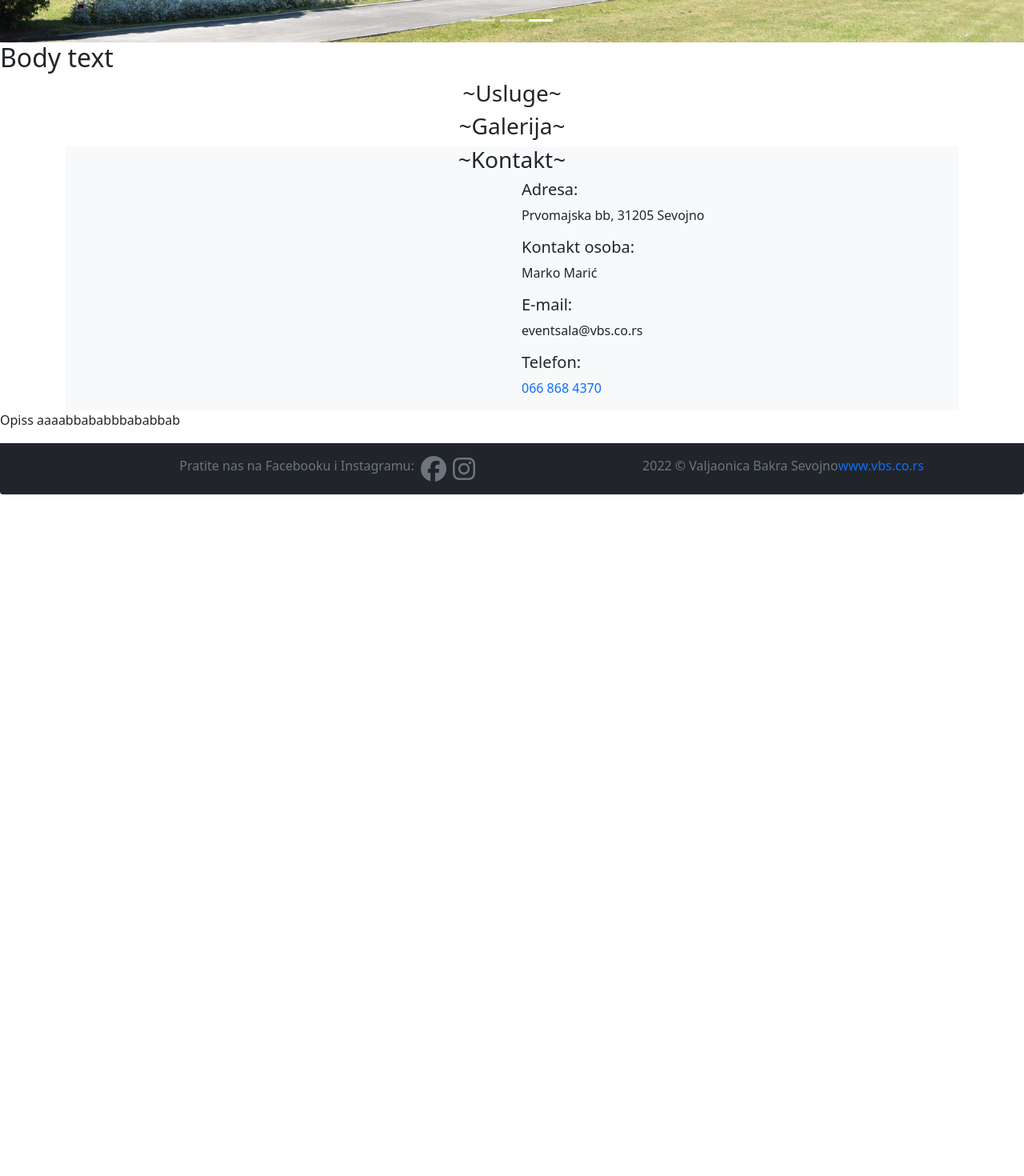
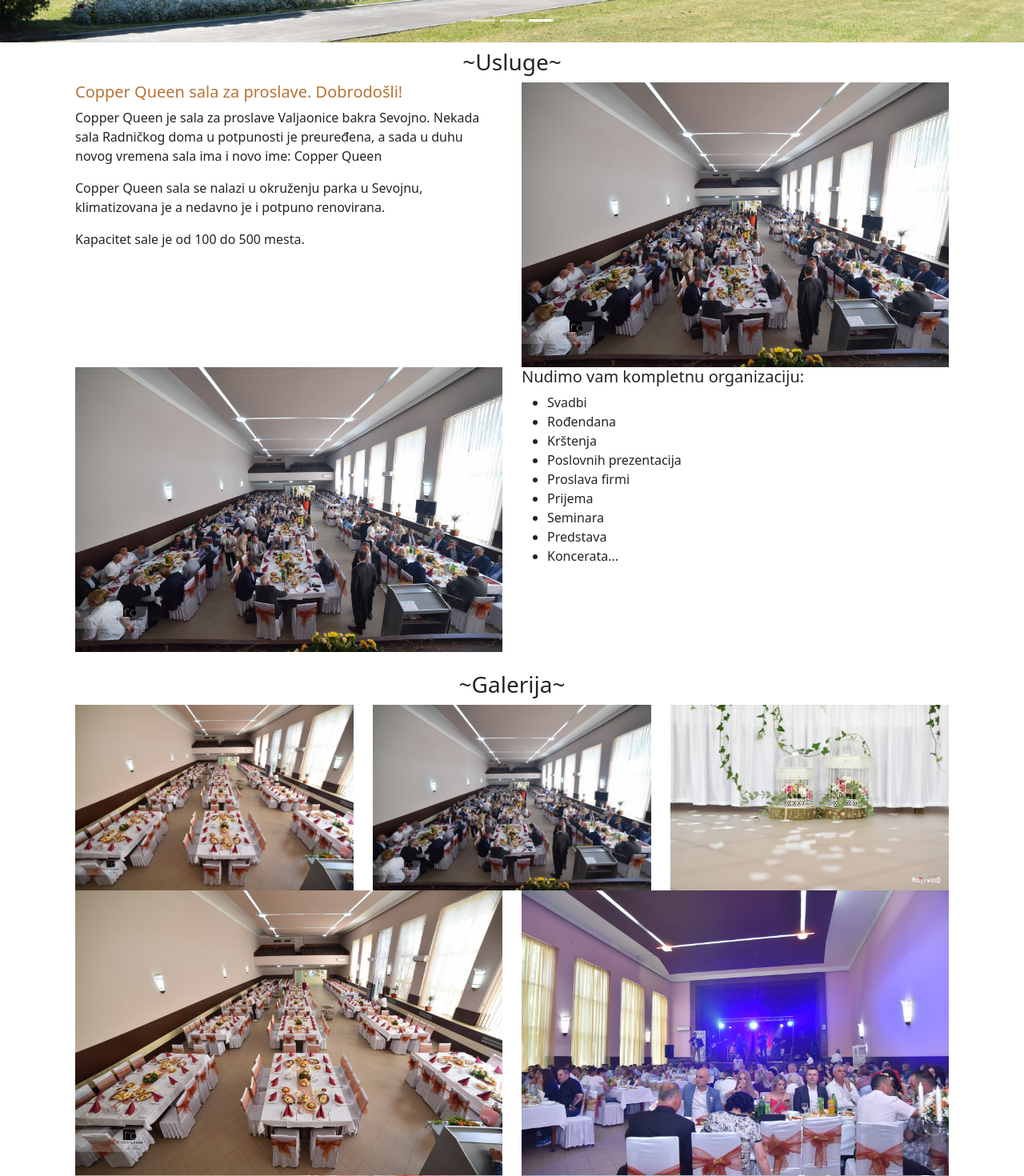
Before and after one commit to nvkpnvc/first-project, a React (Create React App) app: page / in a window 1280 px wide. Shown: the part 800-2270 px from the top of the page at 80% size. Before the commit the page ends 1418 px from the top, so only its background shows below. Built offline with nearby package versions, Linux system fonts and the light colour scheme.

Commit message:
Body1 Footer2

```diff
--- a/src/App.js
+++ b/src/App.js
@@ -9,9 +9,7 @@
     <>
       <Header />
       <Carousel />
-      <h2>Body text</h2>
       <Body />
-      <p>Opiss aaaabbababbbababbab</p>
       <Footer />
     </>
   );
--- a/src/components/Footer.js
+++ b/src/components/Footer.js
@@ -4,9 +4,9 @@
 const Footer = (props) => {
   return (
     <ModalFooter className="text-muted bg-dark">
-      <Container fluid="md">
+      <Container className="container-sm">
         <Row>
-          <Col className="d-flex justify-content-center">
+          <Col className="d-flex justify-content-left">
             Pratite nas na Facebooku i Instagramu:
             <FontAwesomeIcon
               icon={faFacebook}
@@ -20,15 +20,16 @@
               href="https://www.instagram.com/copper_queen_sala"
               title="Instagram/CopperQueen"
             ></FontAwesomeIcon>
-          </Col>
-          <Col className="d-flex justify-content-center">
-            2022 &copy; Valjaonica Bakra Sevojno{" "}
-            <a
-              href="http://www.vbs.co.rs/index.html"
-              className="text-decoration-none "
-            >
-              www.vbs.co.rs
-            </a>
+            <p className="ms-4">
+              2022 &copy; Valjaonica Bakra Sevojno
+              <a
+                style={{ color: "#b87333" }}
+                href="http://www.vbs.co.rs/index.html"
+                className="text-decoration-none  ms-1"
+              >
+                www.vbs.co.rs
+              </a>
+            </p>
           </Col>
         </Row>
       </Container>
--- a/src/components/Navigation.js
+++ b/src/components/Navigation.js
@@ -10,13 +10,15 @@
       className="opacity-75"
     >
       <Container fluid="md">
-        <Navbar.Brand href="#home">Copper Queen</Navbar.Brand>
+        <Navbar.Brand href="#home" style={{ color: "#b87333" }}>
+          Copper Queen
+        </Navbar.Brand>
 
         <Nav className="ml-auto d-flex justify-content-end">
           <Nav.Link href="#home">Dobrodosli</Nav.Link>
           <Nav.Link href="#services">Usluge</Nav.Link>
           <Nav.Link href="#gallery">Galerija</Nav.Link>
-          <Nav.Link href="#contac">Kontakt</Nav.Link>
+          <Nav.Link href="#contact">Kontakt</Nav.Link>
         </Nav>
       </Container>
     </Navbar>
--- a/src/pages/Contact.js
+++ b/src/pages/Contact.js
@@ -1,19 +1,19 @@
-import { Container, Row, Col } from "react-bootstrap";
+import { Container, Row, Col, Ratio } from "react-bootstrap";
 
 export default function Contact() {
   return (
     <Container id="contact">
-      <Container className="container-sm bg-light">
+      <Container className="container-sm bg-light mt-4 mb-4">
         <Row>
           <h3 className="text-center">~Kontakt~</h3>
         </Row>
         <Row>
           <Col>
-            {/* <div style={{ width: 300, height: 300 }}>
-  <Ratio aspectRatio="1x1">
-    <embed src="https://www.google.com/maps/place/Sve%C4%8Dana+sala+%22Copper+Queen%22/@43.8417477,19.8904221,17.75z/data=!4m12!1m6!3m5!1s0x0:0xff1684da5b01a413!2sSve%C4%8Dana+sala+%22Copper+Queen%22!8m2!3d43.8418476!4d19.8904088!3m4!1s0x0:0xff1684da5b01a413!8m2!3d43.8418476!4d19.8904088?hl=en" />
-  </Ratio>
-</div> */}
+            <div style={{ width: 300, height: 300 }}>
+              <Ratio aspectRatio="1x1">
+                <embed src="https://www.google.com/maps/place/Sve%C4%8Dana+sala+%22Copper+Queen%22/@43.8417477,19.8904221,17.75z/data=!4m12!1m6!3m5!1s0x0:0xff1684da5b01a413!2sSve%C4%8Dana+sala+%22Copper+Queen%22!8m2!3d43.8418476!4d19.8904088!3m4!1s0x0:0xff1684da5b01a413!8m2!3d43.8418476!4d19.8904088?hl=en" />
+              </Ratio>
+            </div>
           </Col>
           <Col>
             <h5>Adresa:</h5>
--- a/src/pages/Gallery.js
+++ b/src/pages/Gallery.js
@@ -1,12 +1,68 @@
-import { Container, Row } from "react-bootstrap";
+import { Container, Row, Col } from "react-bootstrap";
 
 export default function Gallery() {
   return (
     <Container id="gallery">
-      <Row>
-        <h3 className="text-center">~Galerija~</h3>
-      </Row>
-      <Row></Row>
+      <Container className=" container-sm mt-4">
+        <Row>
+          <h3 className="text-center">~Galerija~</h3>
+        </Row>
+        <Row className="rowG">
+          <Col>
+            <img
+              className="d-block w-100"
+              src="/img/gallery/copper_queen_10.jpg"
+              alt="Gallery img"
+            />
+          </Col>
+          <Col>
+            <img
+              className="d-block w-100"
+              src="/img/gallery/copper_queen_6.jpg"
+              alt="Gallery img"
+            />
+          </Col>
+          <Col>
+            <img
+              className="d-block w-100"
+              src="/img/gallery/copper_queen_11.jpg"
+              alt="Gallery img"
+            />
+          </Col>
+        </Row>
+        <Row>
+          <Col>
+            <img
+              className="d-block w-100"
+              src="/img/gallery/copper_queen_10.jpg"
+              alt="Gallery img"
+            />
+          </Col>
+          <Col>
+            <img
+              className="d-block w-100"
+              src="/img/gallery/copper_queen_9.jpg"
+              alt="Gallery img"
+            />
+          </Col>
+        </Row>
+        <Row>
+          <Col>
+            <img
+              className="d-block w-100"
+              src="/img/gallery/copper_queen_8.jpg"
+              alt="Gallery img"
+            />
+          </Col>
+          <Col>
+            <img
+              className="d-block w-100"
+              src="/img/gallery/copper_queen_4.jpg"
+              alt="Gallery img"
+            />
+          </Col>
+        </Row>
+      </Container>
     </Container>
   );
 }
--- a/src/pages/Services.js
+++ b/src/pages/Services.js
@@ -1,12 +1,61 @@
-import { Container, Row } from "react-bootstrap";
+import { Col, Container, Row } from "react-bootstrap";
 
 export default function Services() {
   return (
     <Container id="services">
-      <Row>
-        <h3 className="text-center">~Usluge~</h3>
-      </Row>
-      <Row></Row>
+      <Container bg="dark" className="mt-2">
+        <Row>
+          <h3 className="text-center">~Usluge~</h3>
+        </Row>
+        <Row>
+          <Col>
+            <h5 style={{ color: "#b87333" }}>
+              Copper Queen sala za proslave. Dobrodošli!
+            </h5>
+
+            <p>
+              Copper Queen je sala za proslave Valjaonice bakra Sevojno. Nekada
+              sala Radničkog doma u potpunosti je preuređena, a sada u duhu
+              novog vremena sala ima i novo ime: Copper Queen
+            </p>
+            <p>
+              Copper Queen sala se nalazi u okruženju parka u Sevojnu,
+              klimatizovana je a nedavno je i potpuno renovirana.
+            </p>
+            <p>Kapacitet sale je od 100 do 500 mesta.</p>
+          </Col>
+          <Col>
+            <img
+              className="d-block w-100"
+              src="/img/gallery/copper_queen_6.jpg"
+              alt="Gallery img"
+            />
+          </Col>
+        </Row>
+        <Row>
+          <Col>
+            <img
+              className="d-block w-100"
+              src="/img/gallery/copper_queen_6.jpg"
+              alt="Gallery img"
+            />
+          </Col>
+          <Col>
+            <h5>Nudimo vam kompletnu organizaciju:</h5>
+            <ul>
+              <li>Svadbi</li>
+              <li>Rođendana</li>
+              <li>Krštenja</li>
+              <li>Poslovnih prezentacija</li>
+              <li>Proslava firmi</li>
+              <li>Prijema</li>
+              <li>Seminara</li>
+              <li>Predstava</li>
+              <li>Koncerata...</li>
+            </ul>
+          </Col>
+        </Row>
+      </Container>
     </Container>
   );
 }
```
Also changed, not shown: src/components/Map.js (+18 -11 lines), 1 other file (tests, documents, lock files or other folders).
